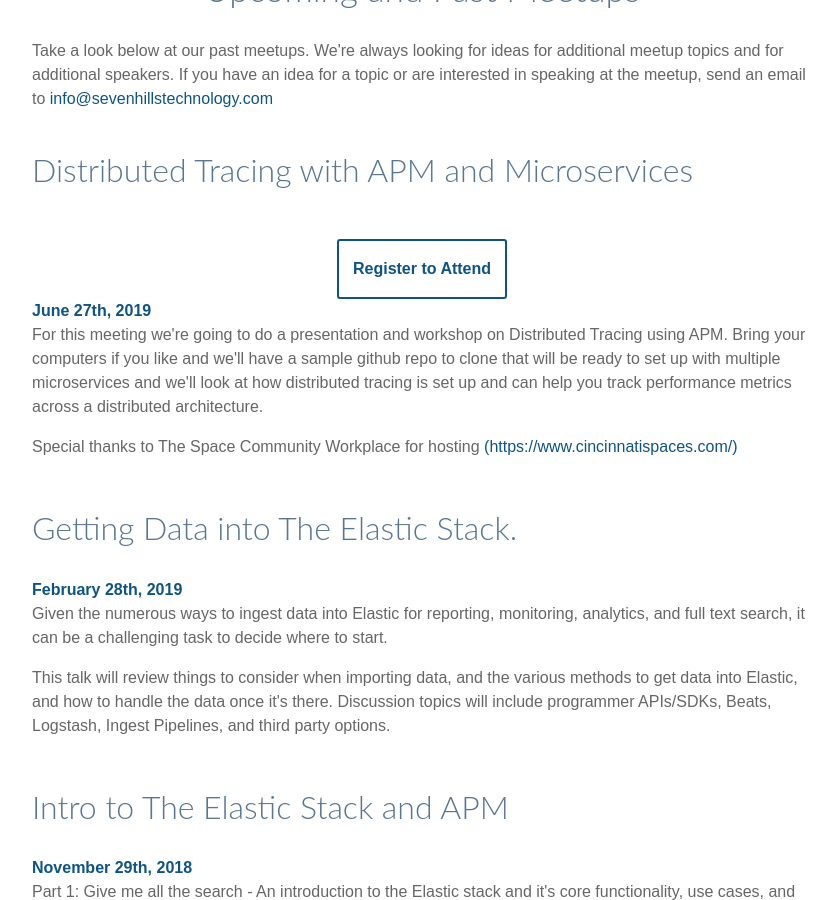
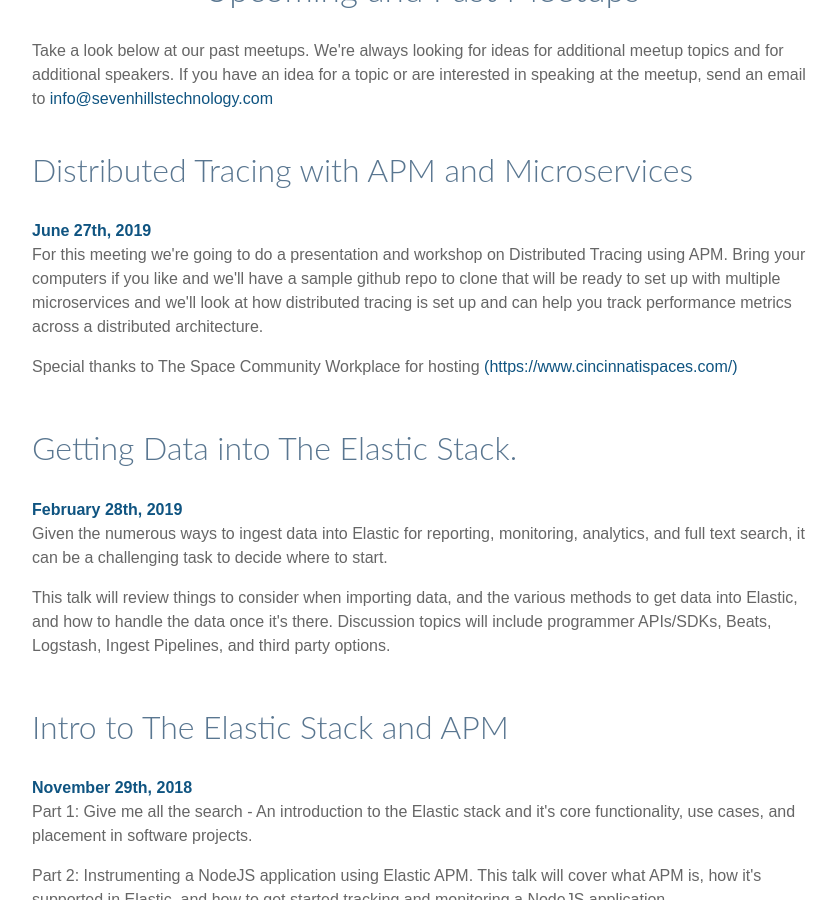
Before and after one commit to seven-hills-technology/seven-hills-technology.github.io, a Jekyll site: the page built from elastic-meetup.md, in a window 1280 px wide and 900 px high, scrolled down 1764 px. Shown: the whole window, without its empty margins (218-1054 px from the left). Built offline with Jekyll 4.4.1, drawn with Linux system fonts in a browser that asks for light colours; nearby versions of some CDN libraries; some web fonts are replaced.

Commit message:
Remove link to attend meetup

```diff
--- a/elastic-meetup.md
+++ b/elastic-meetup.md
@@ -48,12 +48,6 @@
         <div class="elastic-events">
             <div class="elastic-event">
                 <h3>Distributed Tracing with APM and Microservices</h3>
-                <div>
-                    <div class="sh-button-wrapper">
-                        <a class="sh-button" href="http://meetu.ps/e/GNvv1/CgjZk/f"
-                            rel="noreferrer" target="_blank">Register to Attend</a>
-                    </div>
-                </div>
                 <span class="elastic-event-date">June 27th, 2019</span>
                 <p>For this meeting we're going to do a presentation and workshop on Distributed Tracing using APM. Bring your computers if you like and we'll have a sample github repo to clone that will be ready to set up with multiple microservices and we'll look at how distributed tracing is set up and can help you track performance metrics across a distributed architecture.</p>
                 <p>Special thanks to The Space Community Workplace for hosting <a href="https://www.cincinnatispaces.com" alt="The Space Community Workplace" rel="noopener">(https://www.cincinnatispaces.com/)</a></p>
```
